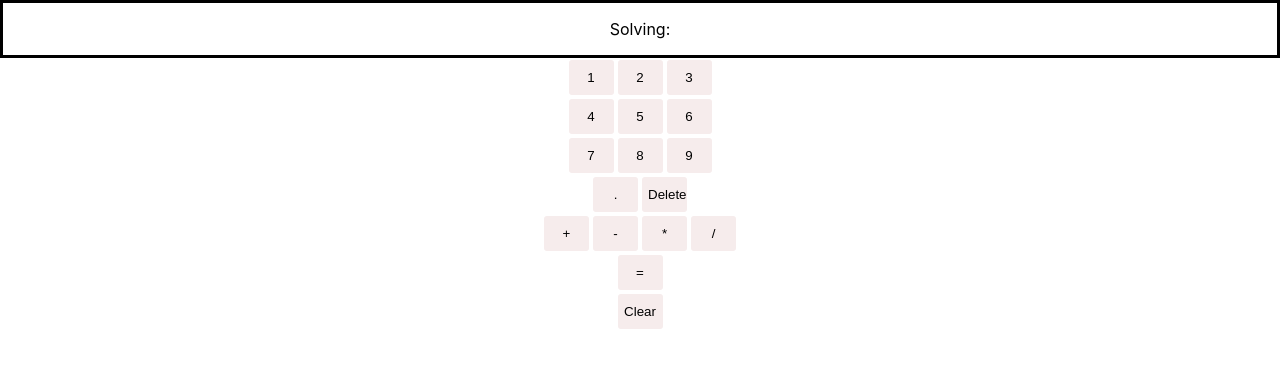
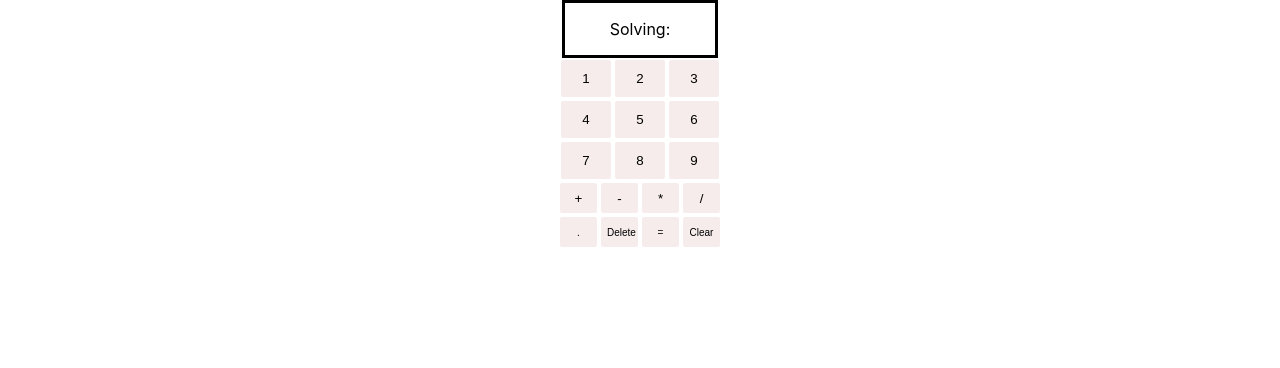
Before and after one commit to Pavan-Sriram-Boyina/CalculatorApp, a React (Create React App) app: page / in a window 1280 px wide. Shown: the top 368 px of the page. Built offline with nearby package versions, Linux system fonts and the light colour scheme.

Commit message:
changed js to jsx

```diff
--- a/src/Calculator/calculator.css
+++ b/src/Calculator/calculator.css
@@ -6,20 +6,22 @@
     text-align: center;
     background-color: white;
 }
+.solution-holder{
+    text-align: center;
+    min-width: 150px;
+    border: 3px solid black;
+}
 .number-button{
-    width: 45px;
-    height: 35px;
+    width: 50px;
+    height: 37px;
     margin: 2px;
     background-color: rgb(246, 236, 236);
     border: 0px;
-    border-radius: 3px;
+    border-radius: 2px;
 }
 
 .value-holder{
-    border: 3px solid;
-    min-width: 160px;
-    width: auto;
-    border-color: black;
+
     background-color: white;
     color: black;
     height: auto;
@@ -27,3 +29,27 @@
     justify-content: center;
 
 }
+
+.number-symbols{
+    height: 30px;
+    width: 37px;
+    margin: 2px;
+    background-color: rgb(246, 236, 236);
+    border: 0px;
+    border-radius: 2px;
+}
+
+.solution-container{
+    display: flex;
+    justify-content: center;
+}
+.number-solution{
+    height: 30px;
+    width: 37px;
+    margin: 2px;
+    background-color: rgb(246, 236, 236);
+    border: 0px;
+    border-radius: 2px;
+    font-size: 10px;
+    font-weight: 500;
+}
--- a/src/Calculator/calculator.js
+++ b/src/Calculator/calculator.jsx
@@ -9,11 +9,11 @@ export default function CalculatorApp() {
   function valueOfCalculator(num) {
     setExpression((prevState) => prevState + num);
   }
-  function singleValueRemover(){
-    let stringValue = [...expression]
-    stringValue.pop()
-    setExpression(stringValue.join(""))
-    console.log(stringValue)
+  function singleValueRemover() {
+    let stringValue = [...expression];
+    stringValue.pop();
+    setExpression(stringValue.join(""));
+    console.log(stringValue);
   }
   function removeValues() {
     setExpression("");
@@ -35,7 +35,9 @@ export default function CalculatorApp() {
     <div className="calculator-holder">
       {ternary ? (
         <div className="value-holder">
+          <div className="solution-holder">
             <p>Solving:{expression}</p>
+          </div>
         </div>
       ) : (
         <div className="value-holder">
@@ -81,21 +83,13 @@ export default function CalculatorApp() {
           );
         })}
       </div>
-      <div>
-      <button className="number-button" onClick={() => valueOfCalculator(".")}>
-        .
-      </button>
-      <button className="number-button" onClick={() => singleValueRemover()}>
-        Delete
-      </button>
-      </div>
 
       <div>
         {["+", "-", "*", "/"].map((operator) => {
           return (
             <button
               key={operator}
-              className="number-button"
+              className="number-symbols"
               onClick={() => valueOfCalculator(operator)}
             >
               {operator}
@@ -103,17 +97,35 @@ export default function CalculatorApp() {
           );
         })}
       </div>
+      <div className="solution-container">
         <div>
-        <button className="number-button" onClick={() => solutionCalculator()}>
+          <button
+            className="number-solution"
+            onClick={() => valueOfCalculator(".")}
+          >
+            .
+          </button>
+          <button
+            className="number-solution"
+            onClick={() => singleValueRemover()}
+          >
+            Delete
+          </button>
+        </div>
+        <div>
+          <button
+            className="number-solution"
+            onClick={() => solutionCalculator()}
+          >
             =
           </button>
         </div>
         <div>
-        <button className="number-button" onClick={() => removeValues()}>
+          <button className="number-solution" onClick={() => removeValues()}>
             Clear
           </button>
         </div>
-
+      </div>
     </div>
   );
 }
--- /dev/null
+++ b/src/Shopping/shop.js
@@ -0,0 +1 @@
+import React from "react"
```
Also changed, not shown: src/Shopping/shop.css (added). Lines whose indentation alone changed are shown as unchanged.
